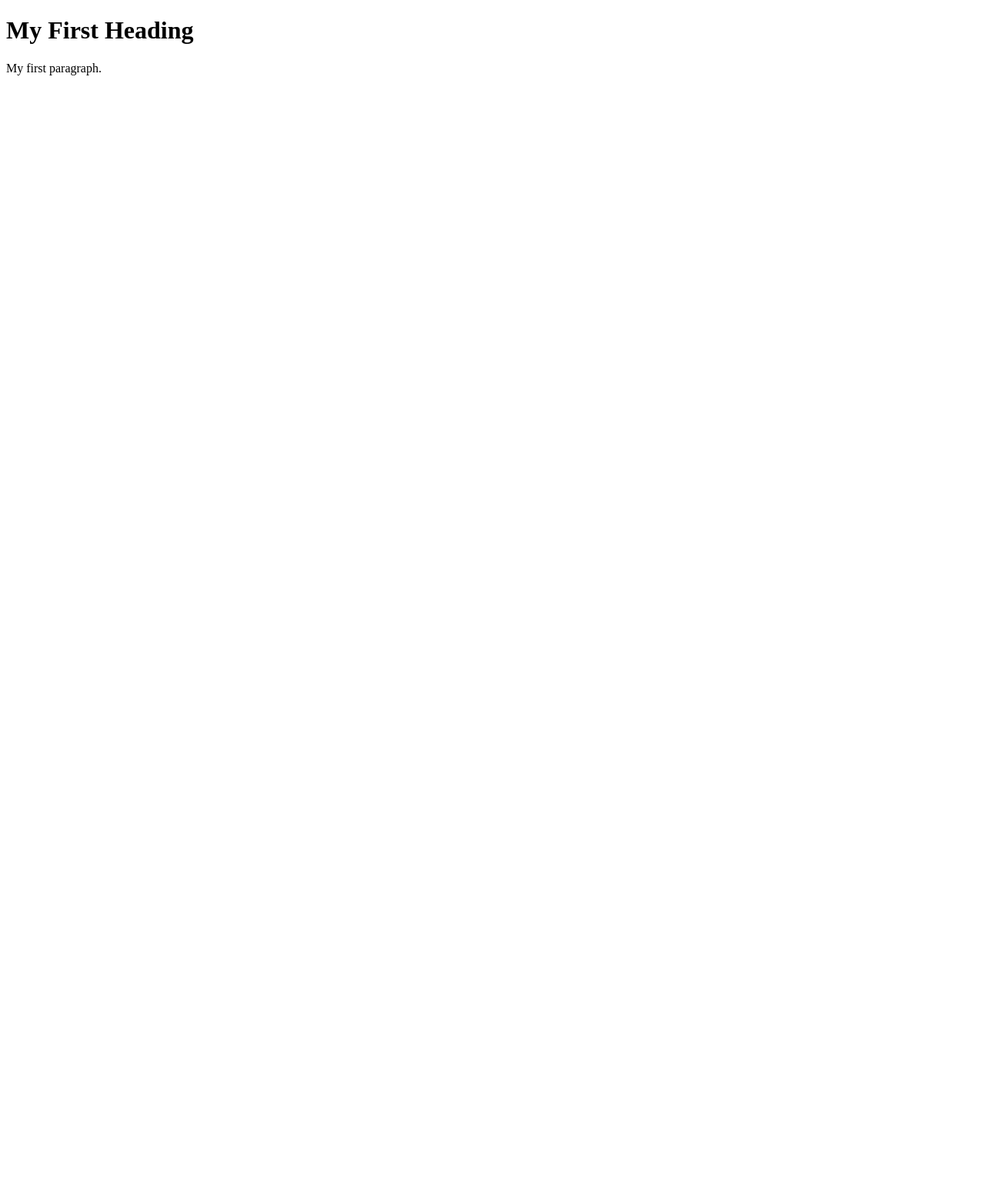
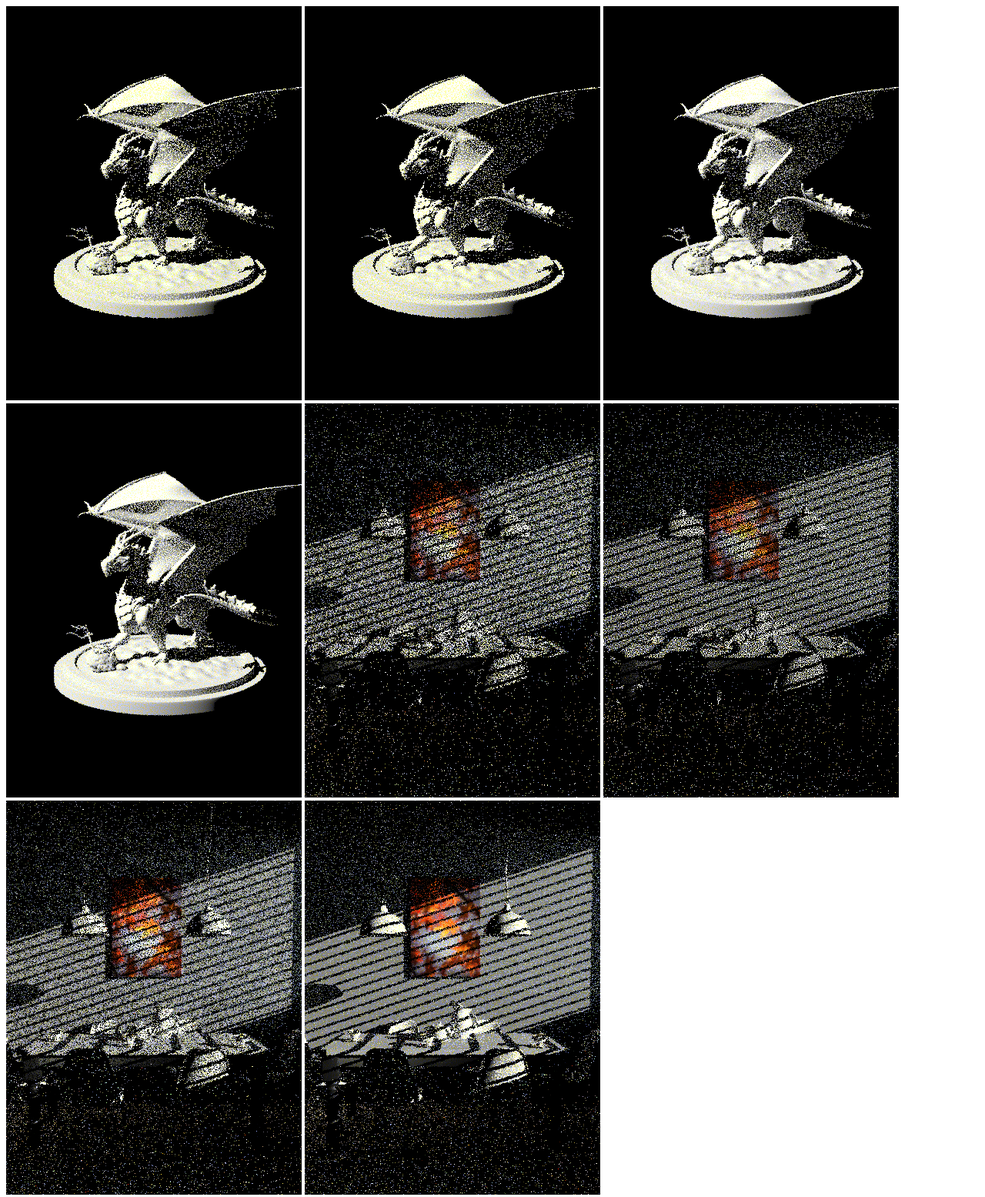
Before and after one commit to Jeonoos/Thesis2023, a plain HTML site: page index.html in a window 1280 px wide. Shown: the whole page at 77% size. Before the commit the page ends 800 px from the top, so only its background shows below. Drawn offline with Linux system fonts and the light colour scheme.

Commit message:
add image to html

```diff
--- a/index.html
+++ b/index.html
@@ -2,8 +2,15 @@
 <html>
 <body>
 
-<h1>My First Heading</h1>
-<p>My first paragraph.</p>
+<img src="dragon_independent_1spp.png" />
+<img src="dragon_sobol_1spp.png" />
+<img src="dragon_independent_2spp.png" />
+<img src="dragon_sobol_2spp.png" />
+
+<img src="dining-room_independent_1spp.png" />
+<img src="dining-room_sobol_1spp.png" />
+<img src="dining-room_independent_2spp.png" />
+<img src="dining-room_sobol_2spp.png" />
 
 </body>
 </html>
```
